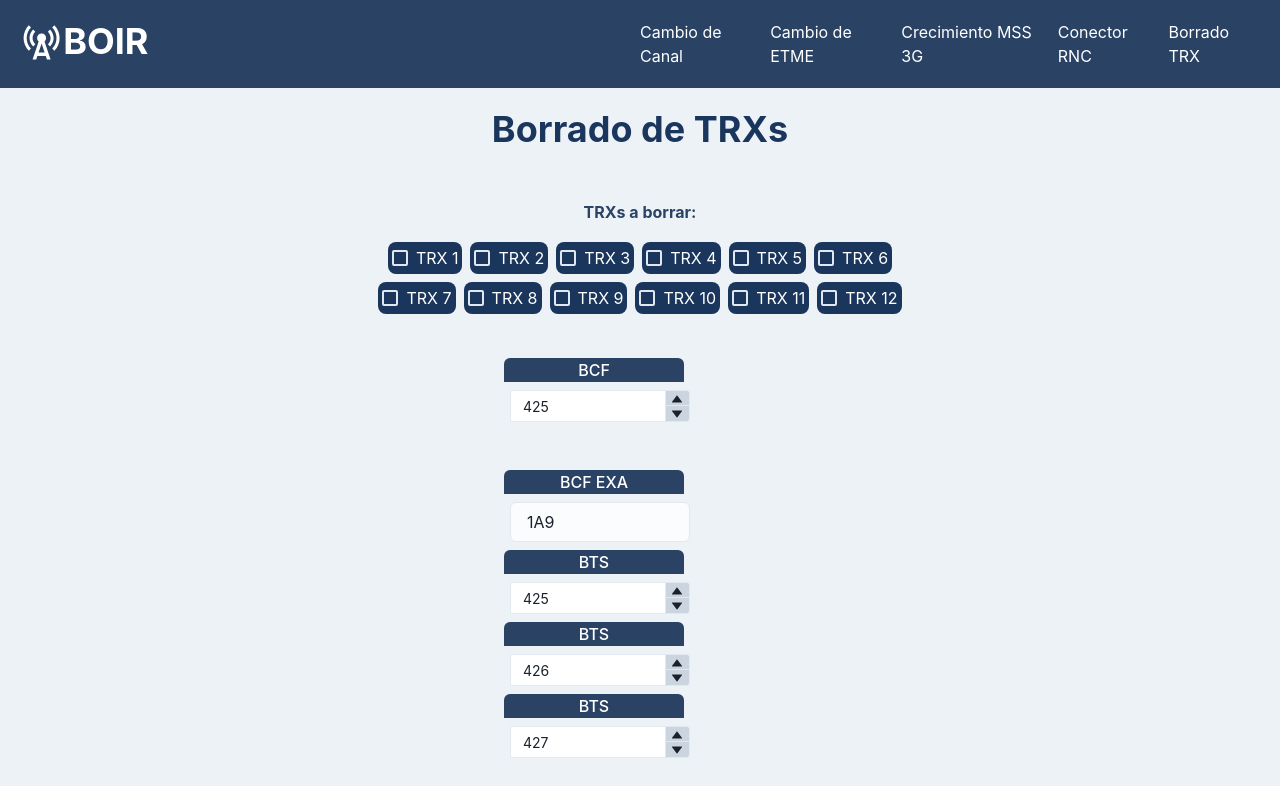
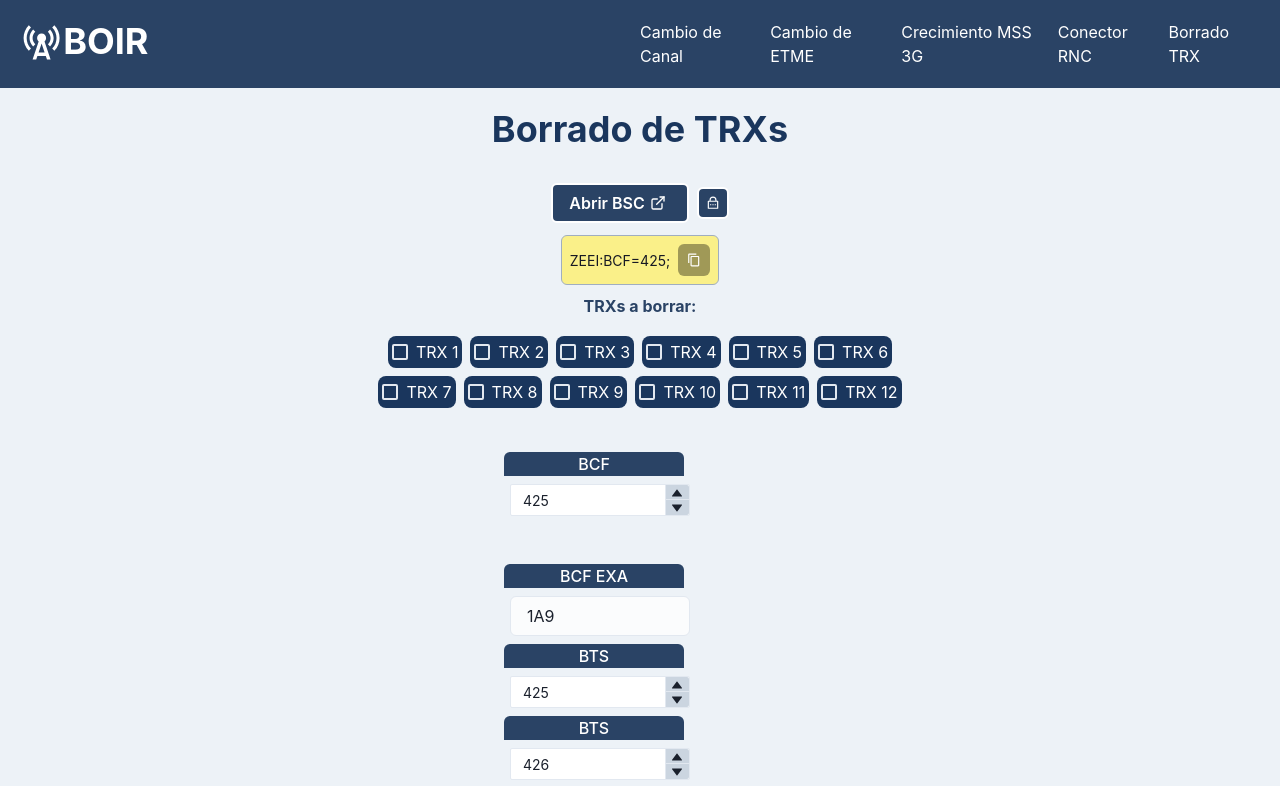
Before and after one commit to sami1793/cambio-frecuencia, a React (Vite) app: page /TRXDelete in a window 1280 px wide. Shown: the top 786 px of the page. Built offline with nearby package versions, Linux system fonts and the light colour scheme.

Commit message:
Se agrega conexión a BSC

```diff
--- /dev/null
+++ b/src/components/buttonSection/BSCConection.jsx
@@ -0,0 +1,47 @@
+import {
+  Box,
+  Center,
+  HStack,
+  Heading,
+  IconButton,
+  Tooltip,
+} from "@chakra-ui/react";
+import { OpenBSCButton } from "./OpenBSCButton";
+import { RiLockPasswordLine } from "react-icons/ri";
+
+export const BSCConection = () => {
+  const copyCredencials = () => {
+    navigator.clipboard.writeText("RIC000\nCONRIC33");
+    toast({
+      title: "Credenciales copiadas",
+      description: "",
+      status: "success",
+      duration: 1000,
+      isClosable: true,
+    });
+  };
+  return (
+    // <Center mt={5} mb={5}>
+    //   <Box bg="blue.700" p={3} borderRadius="md">
+    //     <Heading size="sm" mb={3} color="white">
+    //       Conectarse a BSC
+    //     </Heading>
+    <HStack justifyContent="center" p={3}>
+      <OpenBSCButton />
+      <Tooltip label="Copiar credenciales BSC">
+        <IconButton
+          size={"sm"}
+          icon={<RiLockPasswordLine />}
+          onClick={copyCredencials}
+          variant="solid"
+          bg="blue.800"
+          border="2px"
+          color="white"
+          _hover={{ bg: "white", color: "blue.900" }}
+        />
+      </Tooltip>
+    </HStack>
+    //   </Box>
+    // </Center>
+  );
+};
--- a/src/pages/TRXDelete.jsx
+++ b/src/pages/TRXDelete.jsx
@@ -1,8 +1,10 @@
-import { Center, Flex, Heading } from "@chakra-ui/react";
+import { Box, Center, Flex, Heading, Stack } from "@chakra-ui/react";
 import { InputTRXDeleteSection } from "../components/TRXDelete/InputTRXDeleteSection";
 import { useState } from "react";
 import { ComandTRXDeleteSection } from "../components/TRXDelete/ComandTRXDeleteSection";
 import { SelectTRXDelete } from "../components/TRXDelete/SelectTRXDelete";
+import { BSCConection } from "../components/buttonSection/BSCConection";
+import { Comand } from "../components/comand/Comand";
 
 export const TRXDelete = () => {
   const [values, setValues] = useState({
@@ -57,9 +59,18 @@ export const TRXDelete = () => {
   return (
     <Center bg="gray.100">
       <Flex direction="column">
-        <Heading m={5} mb={10} alignSelf="center" color="blue.900">
+        <Heading m={5} mb={5} alignSelf="center" color="blue.900">
           Borrado de TRXs
         </Heading>
+        <BSCConection />
+        <Stack maxW="xl" alignSelf="center">
+          <Comand
+            comand={`ZEEI:BCF=${values.bcf};`}
+            task=""
+            color="yellow.200"
+          />
+        </Stack>
+
         <SelectTRXDelete
           checkedValues={checkedValues}
           handleCheckboxChange={handleCheckboxChange}
```
